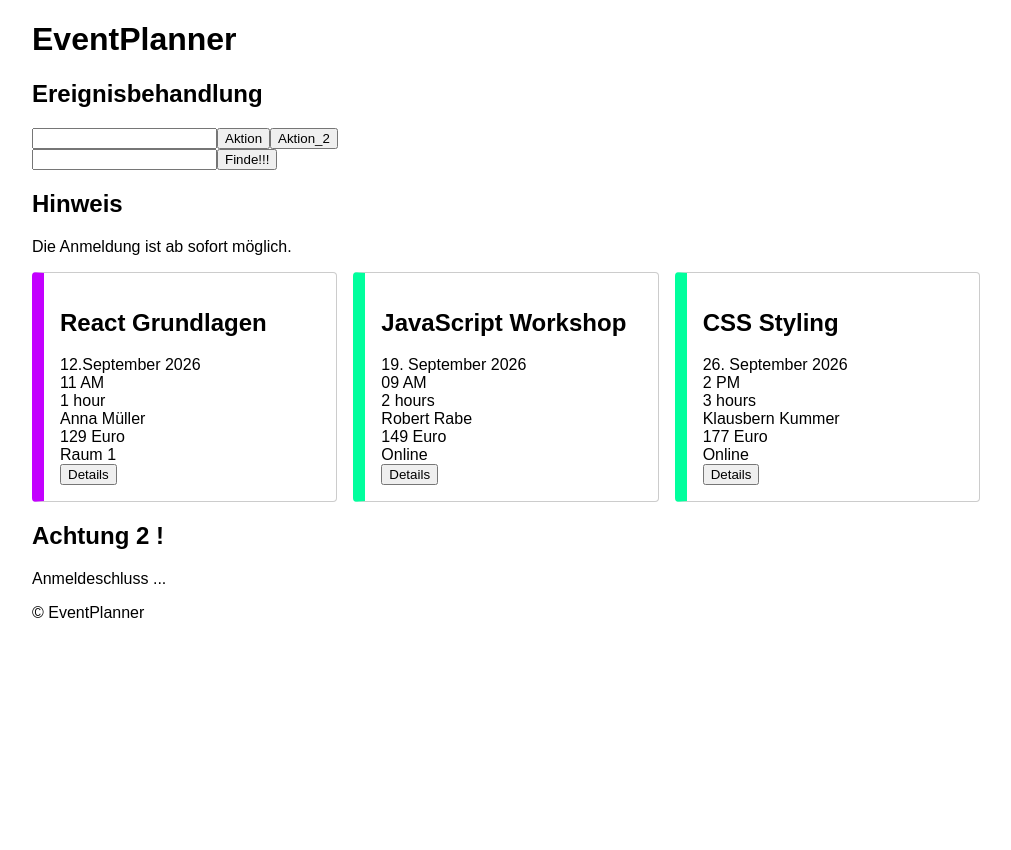
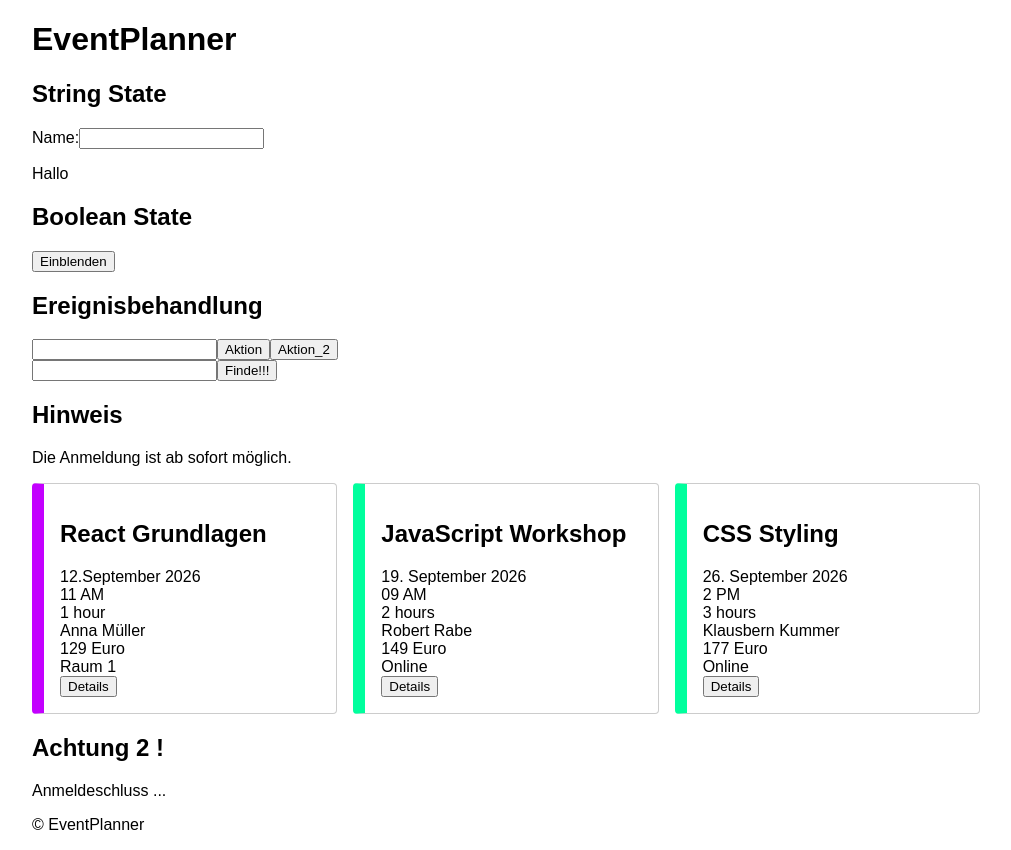
Before and after one commit to KaiGeyer/eventplanner, a React (Vite) app: page / in a window 1280 px wide. Shown: the whole page, without its empty margins (134-1145 px from the left). Before the commit the page ends 800 px from the top, so only its background shows below. Built offline with nearby package versions, Linux system fonts and the light colour scheme.

Commit message:
feat: Neue Sachen dazugebaut

```diff
--- a/src/components/EventCard.jsx
+++ b/src/components/EventCard.jsx
@@ -1,4 +1,4 @@
-export default function EventCard ({
+export default function EventCard({
     title,
     date,
     time,
@@ -13,27 +13,28 @@ export default function EventCard ({
     featured
 }) {
 
-    return(
+    return (
         <article className={`event-card
-                ${online ? "online" : "onsite" }
+                ${online ? "online" : "onsite"}
                 ${seats === 0 ? "sold-out" : ""}
-                ${featured ? "featured" : "" }`}
+                ${featured ? "featured" : ""}`}
 
         >
-            <h2> { title } </h2>
-            <p>  { date } </p>
-            <p>  { time } </p>
-            <p>  { duration } </p>
-            <p> { speaker } </p>
 
-            <p> { level } </p>
-            <p> { registr } </p>
+            <h2> {title} </h2>
+            <p>  {date} </p>
+            <p>  {time} </p>
+            <p>  {duration} </p>
+            <p> {speaker} </p>
+
+            <p> {level} </p>
+            <p> {registr} </p>
 
 
-            <p> { price } Euro </p>
-            <p> { online ? "Online" : location } </p>
+            <p> {price} Euro </p>
+            <p> {online ? "Online" : location} </p>
 
-            <button disabled={ seats === 0} >Details</button>
+            <button disabled={seats === 0} >Details</button>
 
         </article>
     );
--- /dev/null
+++ b/src/components/NameInput.jsx
@@ -0,0 +1,27 @@
+import { useState } from "react"
+
+export default function NameInput() {
+    const [name, setName] = useState("");
+
+    return (
+        <section>
+            <h2>String State</h2>
+
+            <label htmlFor="name">Name:</label>
+
+            <input
+                type="text"
+                id="name"
+                value={name}
+                onChange={event => setName(event.target.value)}
+            />
+
+            <p>Hallo {name} </p>
+
+        </section>
+    )
+
+
+
+
+}
--- /dev/null
+++ b/src/components/StateProblem.jsx
@@ -0,0 +1,30 @@
+
+import { useState } from "react";
+
+export default function StateProblem() {
+
+    const [count, setCount] = useState(0);
+
+    function handleClick() {
+        setCount(count + 1);
+        console.log("count:", count);
+    }
+
+    return (
+        <section>
+            <h2>Problem</h2>
+
+            <p>Zähler: {count}</p>
+
+            <button> onClick={handleClick}
+                Erhöhen
+            </button>
+        </section>
+
+
+
+    )
+
+
+
+}
--- /dev/null
+++ b/src/components/Toggle.jsx
@@ -0,0 +1,18 @@
+import { useState } from "react";
+
+export default function Toggle() {
+
+    const [visible, setVisible] = useState(false);
+
+    return (
+        <section>
+            <h2>Boolean State</h2>
+
+            <button onClick={() => setVisible(!visible)}>
+                {visible ? "Ausblenden" : "Einblenden"}
+            </button>
+
+        </section >
+    )
+
+}
--- a/src/main.jsx
+++ b/src/main.jsx
@@ -1,4 +1,4 @@
-import {createRoot} from "react-dom/client";
+import { createRoot } from "react-dom/client";
 
 import "./style.css";
 
@@ -9,9 +9,11 @@ import Footer from "./components/Footer";
 import InfoBox from "./components/InfoBox";
 import InteractionCard from "./components/InteractionCard";
 
+import StateProblem from "./components/StateProblem";
+import Toggle from "./components/Toggle";
+import NameInput from "./components/NameInput";
 
 const root = createRoot(document.querySelector("#root"));
-
 
 //Haupt Komponente für das UI
 function App() {
@@ -25,6 +27,10 @@ function App() {
             <main>
                 <div className="container">
 
+                    <NameInput></NameInput>
+
+                    <Toggle />
+
                     <InteractionCard title={"Ereignisbehandlung"} />
 
                     <Search />
@@ -34,12 +40,10 @@ function App() {
 
                     </InfoBox>
 
-
                     <EventList />
 
                     <InfoBox title="Achtung  2 !">
                         <p>Anmeldeschluss ... </p>
-
 
                     </InfoBox>
 
@@ -51,4 +55,4 @@ function App() {
     );
 }
 
-root.render( <App /> );
+root.render(<App />);
```
Also changed, not shown: src/components/InteractionCard.jsx (+5 -13 lines), src/components/Counter.jsx (added). Lines whose indentation alone changed are shown as unchanged.
